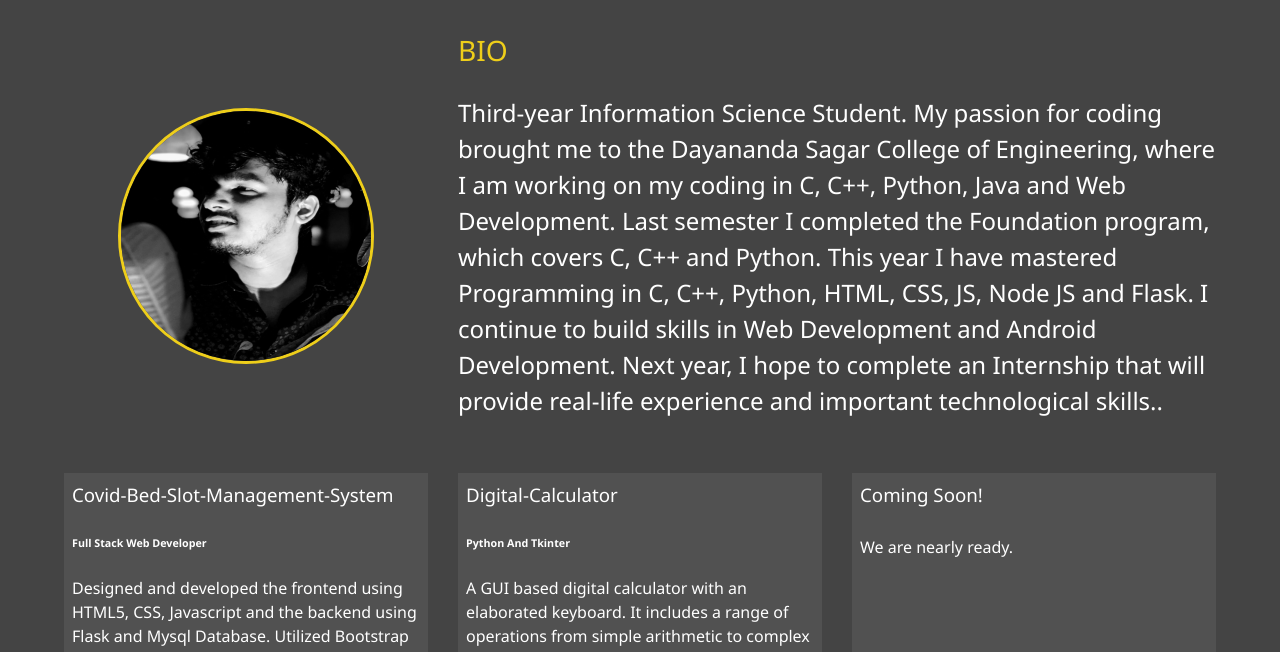
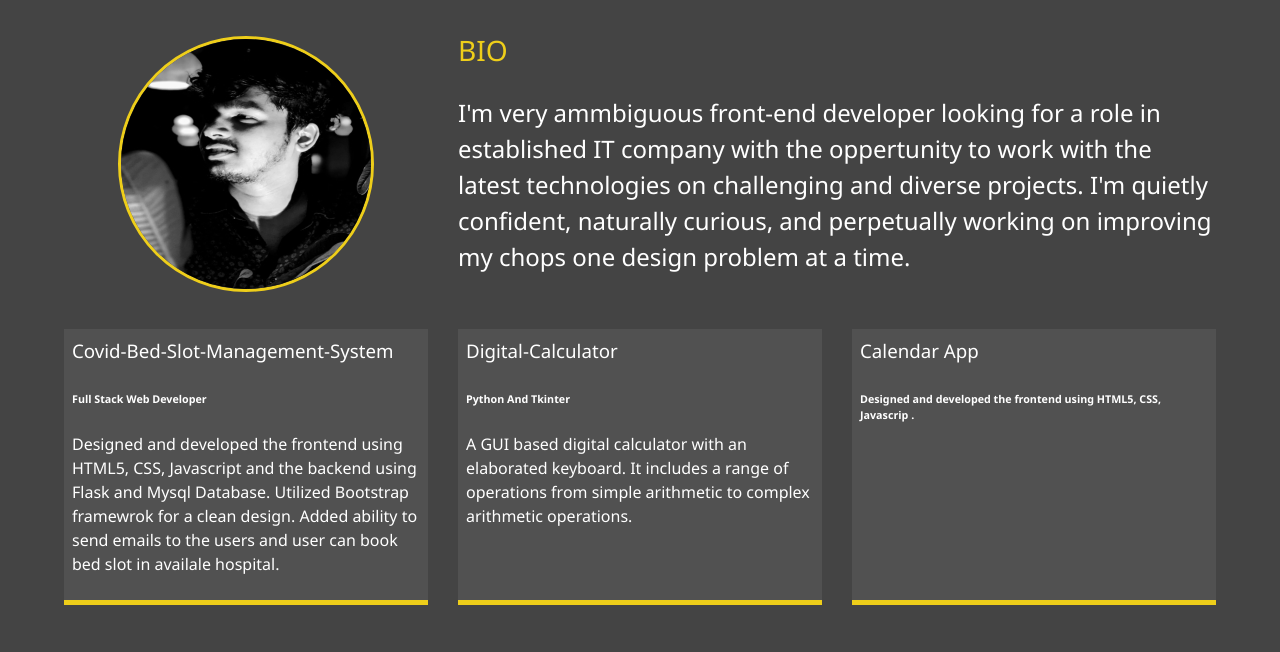
Before and after one commit to HuzaifaAnjumJamil/MyPortfolio, a website: page dist/about.html in a window 1280 px wide. Shown: the part 253-905 px from the top of the page. Drawn offline with Linux system fonts and the light colour scheme.

Commit message:
updated about section

```diff
--- a/dist/about.html
+++ b/dist/about.html
@@ -5,8 +5,8 @@
   <meta charset="UTF-8">
   <meta name="viewport" content="width=device-width, initial-scale=1.0">
   <meta http-equiv="X-UA-Compatible" content="ie=edge">
-  <link rel="stylesheet" href="https://use.fontawesome.com/releases/v5.2.0/css/all.css" integrity="sha384-hWVjflwFxL6sNzntih27bfxkr27PmbbK/iSvJ+a4+0owXq79v+lsFkW54bOGbiDQ"
-    crossorigin="anonymous">
+  <link rel="stylesheet" href="https://use.fontawesome.com/releases/v5.2.0/css/all.css"
+    integrity="sha384-hWVjflwFxL6sNzntih27bfxkr27PmbbK/iSvJ+a4+0owXq79v+lsFkW54bOGbiDQ" crossorigin="anonymous">
 
   <link rel="stylesheet" href="css/main.css">
   <title>About Me</title>
@@ -62,15 +62,19 @@
 
       <div class="bio">
         <h3 class="text-secondary">BIO</h3>
-        <p>Third-year Information Science Student. My passion for coding brought me to the Dayananda Sagar College of Engineering, where I am working on my coding in C, C++, Python, Java and Web Development. Last semester I completed the Foundation program, which covers C, C++ and Python.
+        <p>I'm very ammbiguous front-end developer looking for a role in established IT company with the oppertunity to
+          work with the latest technologies on challenging and diverse projects.
 
-          This year I have mastered Programming in C, C++, Python, HTML, CSS, JS, Node JS and Flask. I continue to build skills in Web Development and Android Development. Next year, I hope to complete an Internship that will provide real-life experience and important technological skills..</p>
+          I'm quietly confident, naturally curious, and perpetually working on improving my chops one design problem at
+          a time.</p>
       </div>
 
       <div class="job job-1">
         <h3>Covid-Bed-Slot-Management-System</h3>
         <h6>Full Stack Web Developer</h6>
-        <p>Designed and developed the frontend using HTML5, CSS, Javascript and the backend using Flask and Mysql Database. Utilized Bootstrap framewrok for a clean design. Added ability to send emails to the users and user can book bed slot in availale hospital.</p>
+        <p>Designed and developed the frontend using HTML5, CSS, Javascript and the backend using Flask and Mysql
+          Database. Utilized Bootstrap framewrok for a clean design. Added ability to send emails to the users and user
+          can book bed slot in availale hospital.</p>
       </div>
 
       <div class="job job-2">
@@ -82,9 +86,9 @@
       </div>
 
       <div class="job job-3">
-        <h3>Coming Soon!</h3>
-        <h6></h6>
-        <p>We are nearly ready.</p>
+        <h3>Calendar App</h3>
+        <h6>Designed and developed the frontend using HTML5, CSS, Javascrip .</h6>
+        <p></p>
       </div>
     </div>
   </main>
```
